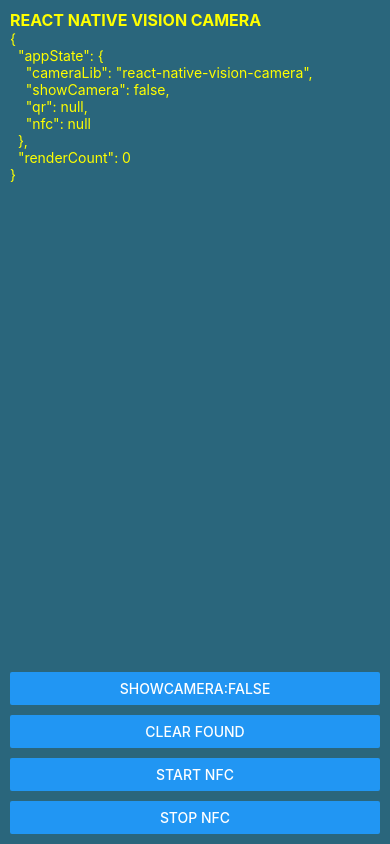
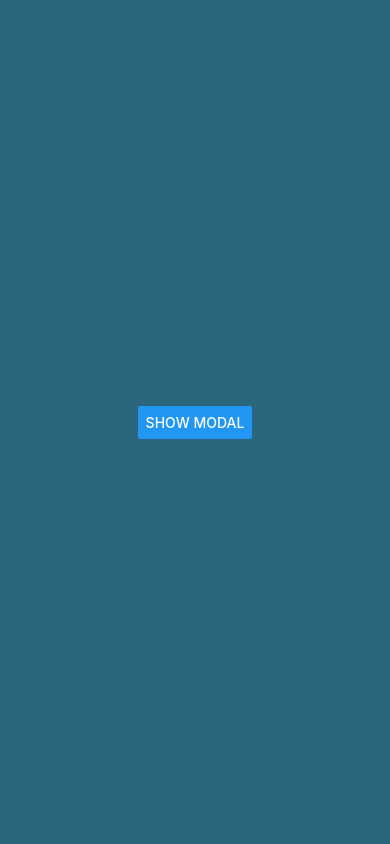
Before and after one commit to ldstein/MeshCameraTest, a React Native app: screen / in a window 390 px wide. Built offline with nearby package versions, Linux system fonts and the light colour scheme.

Commit message:
Added react-native-modal test

```diff
--- a/App.js
+++ b/App.js
@@ -1,3 +1,4 @@
+/* eslint-disable prettier/prettier */
 /**
  * Sample React Native App
  * https://github.com/facebook/react-native
@@ -6,9 +7,12 @@
  * @flow strict-local
  */
 
-import React, {useCallback, useState, useMemo} from 'react';
+import Modal from 'react-native-modal';
 
-import {
+import React, {useState} from 'react';
+
+import
+{
     StyleSheet,
     Text,
     View,
@@ -16,116 +20,72 @@ import {
 } from 'react-native';
 
 import Camera from './Camera'
-import nfc from './nfc'
 
 function Spacer()
 {
     return <View style={styles.spacer} />
 }
 
-let appState =
+function App() {
+
+    const [isModalVisible, setModalVisible] = useState(false);
+    const [isCameraActive, setCameraActive] = useState(true);
+    const [isFpActive, setFpActive] = useState(false);
+
+    const toggleModal = function ()
     {
-    cameraLib:'react-native-vision-camera',
-    showCamera:false,
-    qr:null,
-    nfc:null,
-};
-
-function toggleCamera()
-{
-    appState.showCamera = !appState.showCamera;
+        setModalVisible(!isModalVisible);
     }
 
-function clearResults()
+    const toggleCameraActive = function()
     {
-    appState.qr  = null;
-    appState.nfc = null;
+        setCameraActive(!isCameraActive);
     }
 
-function App()
+    const toggleFrameProcessor = function ()
     {
-    const [renderCount, setRenderCount] = useState(0);
-
-    console.log('xssssssssssssssssssxx AppState', appState);
-
-    const
-    {
-        showCamera
-    } = appState;
-
-    const triggerRender = useCallback(function()
-    {
-        setRenderCount(prevRenderCount => prevRenderCount + 1);
-    }, []);
-
-    // const onReadCode = useCallback(function(event)
-    // {
-    //     console.log('xxx readCodes');
-    //     appState =
-    //     {
-    //         ...appState,
-    //         qr: {time:Date.now(), data:event.nativeEvent.codeStringValue}
-    //     };
-    //     triggerRender();
-    // }, []);
-
-    const onReadNFC = useCallback(function(nfc)
-    {
-        appState = {...appState, time:Date.now(), nfc};
-        triggerRender();
-    }, []);
+        setFpActive(!isFpActive);
+    }
 
     return (
         <View style={styles.wrapper} >
-            {showCamera ?  <Camera /> : null}
-            <View>
-                <Text style={styles.headingText}>REACT NATIVE VISION CAMERA</Text>
-                <Text style={styles.overlayText}>{JSON.stringify({appState, renderCount}, null, 2)}</Text>
+            <Button title="Show Modal" onPress={toggleModal} />
+
+            <Modal isVisible={isModalVisible}>
+                <View style={styles.modalWrapper}>
+                    <Camera active={isCameraActive} frameProcessorActive={isFpActive} />
+                    <Button title="Hide modal" onPress={toggleModal} />
+                    <Spacer />
+                    <Button title="Toggle Camera Active" onPress={toggleCameraActive} />
+                    <Spacer />
+                    <Button title="Toggle Frame processor" onPress={toggleFrameProcessor} />
                 </View>
-            <View style={styles.nav}>
-                <Button title={"ShowCamera:" + (showCamera ? "True" : "False")} onPress={() => { toggleCamera(); triggerRender(); } } />
-                <Spacer />
-                <Button title={"Clear Found"} onPress={() => {clearResults(); triggerRender(); } } />
-                <Spacer />
-                <Button title={"Start NFC"} onPress={() => {nfc.start(onReadNFC); triggerRender(); } } />
-                <Spacer />
-                <Button title={"Stop NFC"} onPress={() => {nfc.stop(); triggerRender(); } } />
+            </Modal>
         </View>
-        </View>
-    )
+    );
 }
 
 const styles = StyleSheet.create
 ({
     wrapper:
     {
-    backgroundColor:'#2a667c',
-    padding:10,
-    ...StyleSheet.absoluteFill,
+        backgroundColor: '#2a667c',
+        justifyContent:'center',
+        alignItems:'center',
+        flex: 1,
     },
-  headingText:
+    modalWrapper:
     {
-    fontSize:16,
-    fontWeight:'bold',
-    color:'yellow',
-  },
-  nav:
-  {
-      position: 'absolute',
-      bottom  : 0,
-      left    : 0,
-      right   : 0,
-      padding : 10,
-  },
-  overlayText:
-  {
-      color:'yellow',
+        backgroundColor: 'white',
+        flex: 1,
+        padding: 10,
+        borderRadius: 10,
     },
     spacer:
     {
-      width : 10,
+        width: 10,
         height: 10,
-  }
+    },
 });
 
 export default App;
--- a/Camera.js
+++ b/Camera.js
@@ -1,3 +1,4 @@
+/* eslint-disable prettier/prettier */
 /**
  * Sample React Native App
  * https://github.com/facebook/react-native
@@ -16,10 +17,8 @@ import {
 } from 'react-native';
 
 import {Camera, useCameraDevices, useCameraFormat, useFrameProcessor} from 'react-native-vision-camera'
-import Animated, {runOnJS, runOnUI} from 'react-native-reanimated';
-import {runExample1, runExample2} from './frame-processors'
 
-function CameraView()
+function CameraView({active, frameProcessorActive})
 {
     const [hasPermission, setHasPermission] = useState(false);
     const cameraDevices = useCameraDevices();
@@ -54,14 +53,18 @@ function CameraView()
     if (!hasPermission || !cameraDevice)
         return null;
 
+    const extraProps = {};
+
+    if (frameProcessorActive)
+        Object.assign(extraProps, {frameProcessor});
+
     return (
         <Camera
             style={ StyleSheet.absoluteFill }
             device={cameraDevice}
             format={format}
-            isActive={true}
-            frameProcessor={frameProcessor}
-            frameProcessorFps={1}
+            isActive={active}
+            {...extraProps}
         />
     )
 }
--- a/nfc.js
+++ /dev/null
@@ -1,131 +0,0 @@
-import NfcManager, { NfcEvents, nfcManager } from 'react-native-nfc-manager';
-import {ToastAndroid  } from 'react-native';
-
-let initPromise = null;
-
-// Pre-step, call this before any NFC operations
-async function init() {
-
-    if (initPromise)
-        return initPromise;
-
-    return initPromise = await NfcManager.start();
-}
-
-const toast =
-{
-    show: function(msg)
-    {
-        ToastAndroid.show(msg, ToastAndroid.SHORT)
-    }
-}
-
-//..............................................................................
-function init2()
-{
-    return NfcManager.start();
-}
-//..............................................................................
-
-//..............................................................................
-function startReadLoop(onRead)
-{
-    readNdef()
-        .then(function(data)
-        {
-            console.log("READ NDEF", data, onRead);
-            onRead && onRead(data);
-            startReadLoop(onRead);
-        })
-        .catch((err) =>
-        {
-            console.error(err);
-            startReadLoop();
-        });
-}
-//..............................................................................
-
-//..............................................................................
-function stopReadLoop()
-{
-    NfcManager.unregisterTagEvent();
-}
-//..............................................................................
-
-//..............................................................................
-function start(onRead, altStart=false)
-{
-    const initFn = altStart ? init2 : init;
-
-    console.log('hmmm', onRead);
-
-    initFn()
-        .then(function()
-        {
-            toast.show("Start NFC OK");
-            startReadLoop(onRead);
-        })
-        .catch(function(err)
-        {
-            console.error(err);
-            toast.show("Start NFC ERROR");
-        });
-}
-//..............................................................................
-
-//..............................................................................
-function stop(altStart)
-{
-    const initFn = altStart ? init2 : init;
-
-    initFn()
-        .then(function()
-        {
-            stopReadLoop();
-            toast.show("Stop NFC OK");
-        })
-        .catch(function(err)
-        {
-            console.error(err);
-            toast.show("Stop NFC ERROR");
-        });
-}
-//..............................................................................
-
-//..............................................................................
-function readNdef()
-{
-    return new Promise(function(resolve)
-    {
-        function cleanup()
-        {
-            NfcManager.setEventListener(NfcEvents.DiscoverTag, null);
-            NfcManager.setEventListener(NfcEvents.SessionClosed, null);
-        };
-
-        let tagFound = null;
-
-        NfcManager.setEventListener(NfcEvents.DiscoverTag, function(tag)
-        {
-            tagFound = tag;
-            resolve(tagFound);
-            NfcManager.setAlertMessage('NDEF tag found');
-            NfcManager.unregisterTagEvent().catch(() => 0);
-        });
-
-        NfcManager.setEventListener(NfcEvents.SessionClosed, function()
-        {
-            cleanup();
-
-            if (!tagFound)
-            {
-                resolve();
-            }
-        });
-
-        NfcManager.registerTagEvent();
-    });
-}
-//..............................................................................
-
-export default {stop, start}
--- a/package.json
+++ b/package.json
@@ -18,8 +18,8 @@
   "dependencies": {
     "react": "17.0.2",
     "react-native": "0.65.1",
-    "react-native-nfc-manager": "^3.11.0",
-    "react-native-reanimated": "^2.3.0-beta.2",
+    "react-native-modal": "^13.0.0",
+    "react-native-reanimated": "^2.3.0-beta.3",
     "react-native-screens": "^3.8.0",
     "react-native-vision-camera": "^2.9.1"
   },
```
Also changed, not shown: 1 other file (tests, documents, lock files or other folders). Lines whose indentation alone changed are shown as unchanged.
